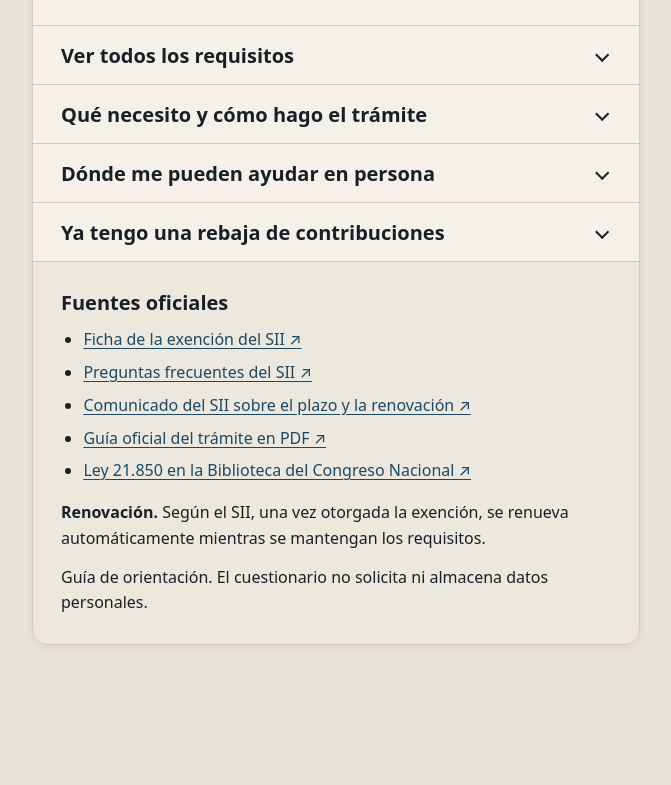
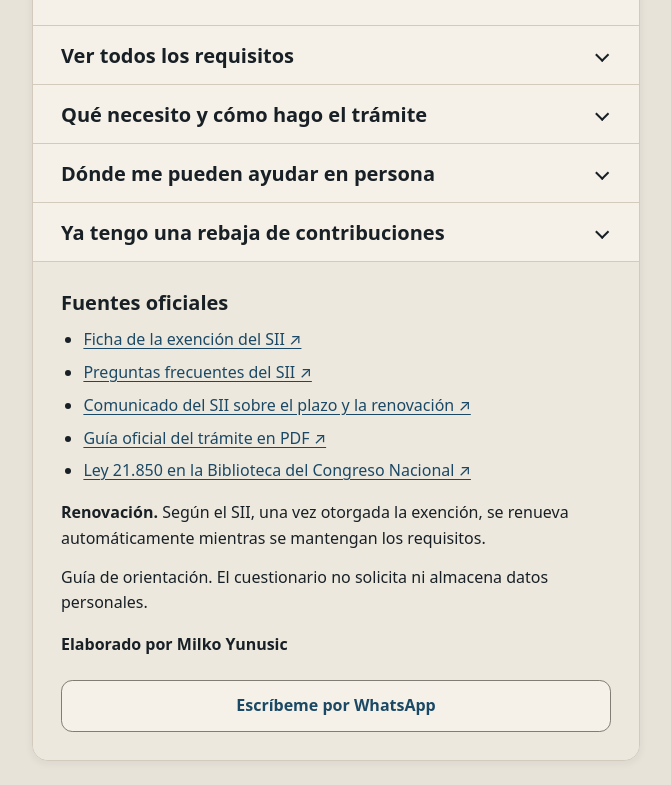
Before and after one commit to MilkoYunusic/Exencion-Contribiciones, a plain HTML site: page index.html in a window 1280 px wide. Shown: the part 572-1357 px from the top of the page, without its empty margins (304-975 px from the left). Before the commit the page ends 1241 px from the top, so only its background shows below. Drawn offline with Linux system fonts and the light colour scheme.

Commit message:
Update index.html

```diff
--- a/index.html
+++ b/index.html
@@ -4,6 +4,7 @@
   <meta charset="UTF-8">
   <meta name="viewport" content="width=device-width, initial-scale=1">
   <title>Exención de contribuciones para su vivienda principal</title>
+  <meta property="og:image" content="https://milkoyunusic.github.io/Exencion-Contribuciones/portada-whatsapp.png">
   <style>
     :root {
       color-scheme: light;
@@ -506,6 +507,13 @@
         se renueva automáticamente mientras se mantengan los requisitos.
       </p>
       <p>Guía de orientación. El cuestionario no solicita ni almacena datos personales.</p>
+      <div class="acciones no-imprimir">
+        <p><strong>Elaborado por Milko Yunusic</strong></p>
+        <a class="boton secundario"
+           href="https://wa.me/56979382147?text=Hola%2C%20Milko.%20Vi%20tu%20gu%C3%ADa%20sobre%20la%20exenci%C3%B3n%20de%20contribuciones%20y%20tengo%20una%20consulta.">
+          Escríbeme por WhatsApp
+        </a>
+      </div>
     </footer>
   </div>
 
```
